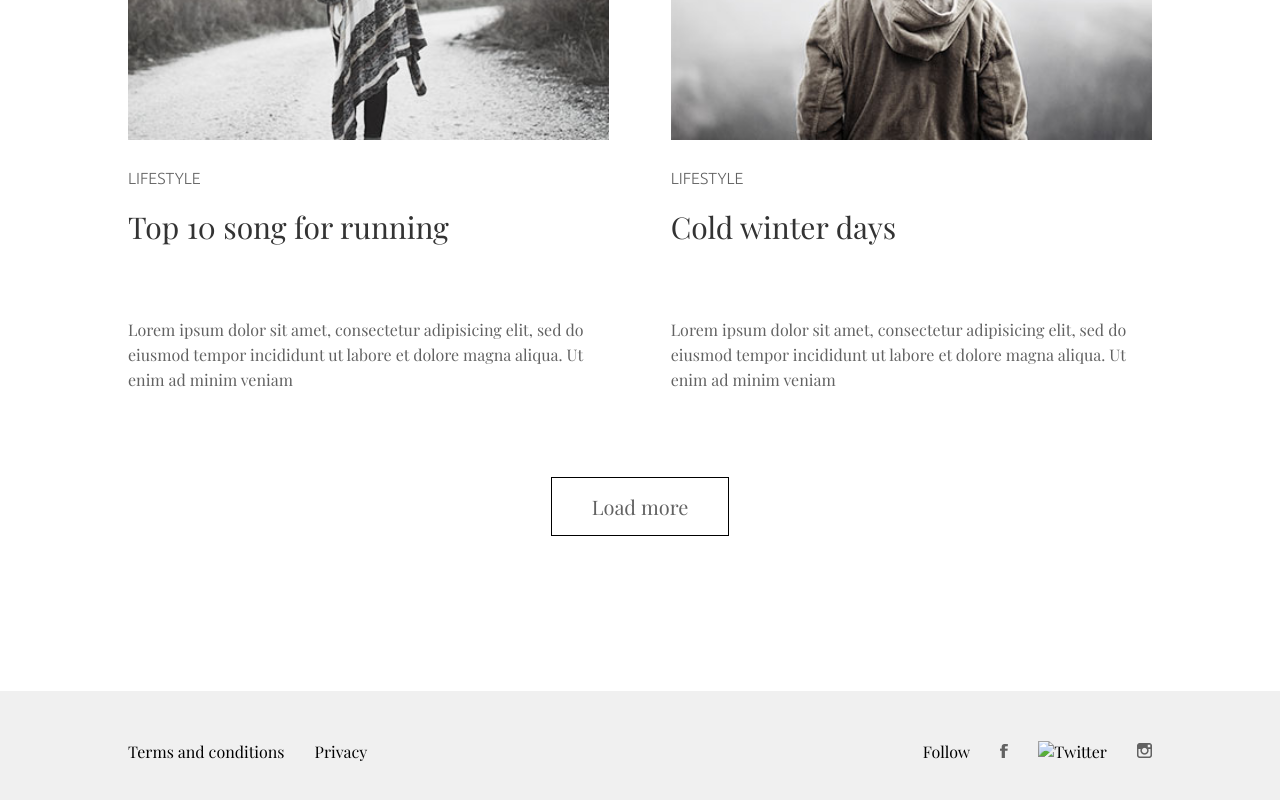
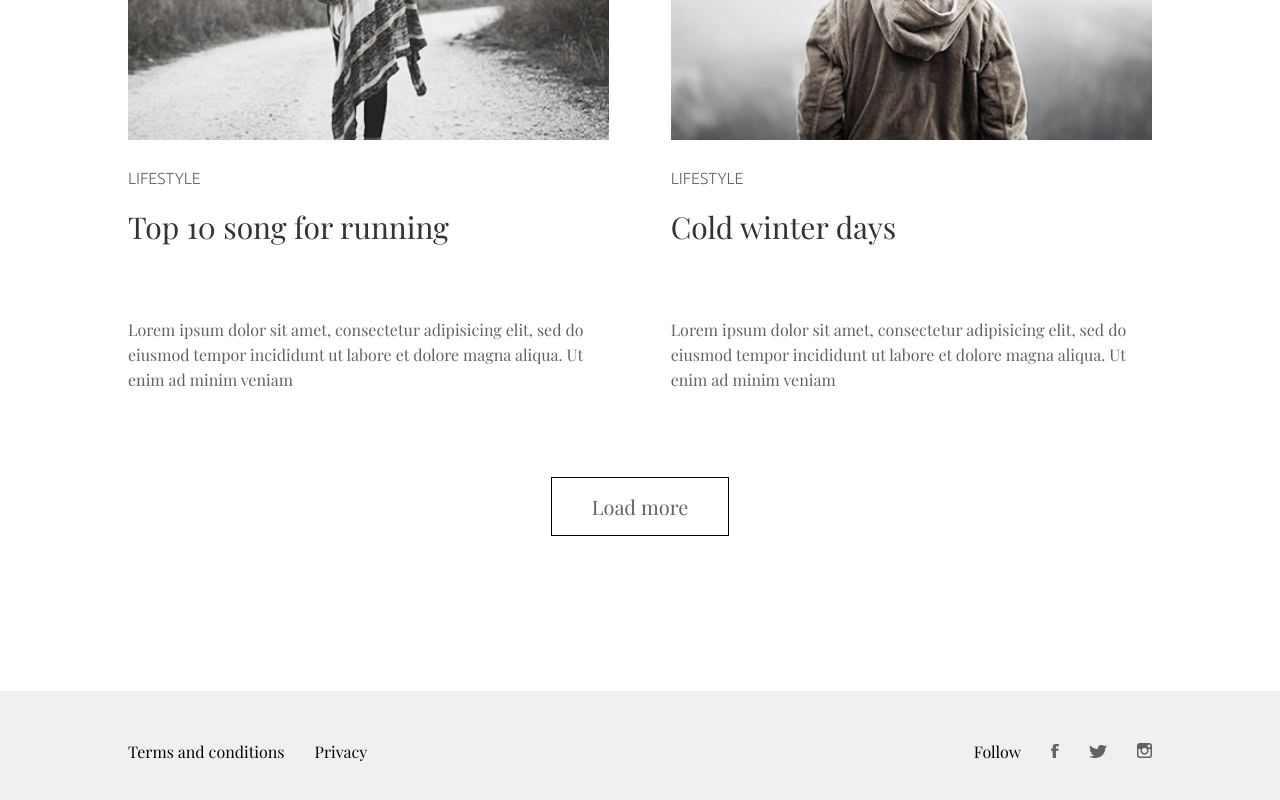
Before and after one commit to ArponOfficial/Minimo, a plain HTML site: page index.html in a window 1280 px wide. Shown: the part 3163-3963 px from the top of the page. Drawn offline with nearby package versions, Linux system fonts and the light colour scheme; a web font is replaced by a local one.

Commit message:
Update index.html

```diff
--- a/index.html
+++ b/index.html
@@ -134,7 +134,7 @@
 			<ul>
 				<li><a href="">Follow</a></li>
 				<li><a href="#"><img src="Images/facebook.png" alt="Facebook"></a></li>
-				<li><a href="#"><img src="Images/twitter.png." alt="Twitter"></a></li>
+				<li><a href="#"><img src="Images/twitter.png" alt="Twitter"></a></li>
 				<li><a href="#"><img src="Images/instagram.png" alt="Instagram"></a></li>
 			</ul>
 		</nav>
```
